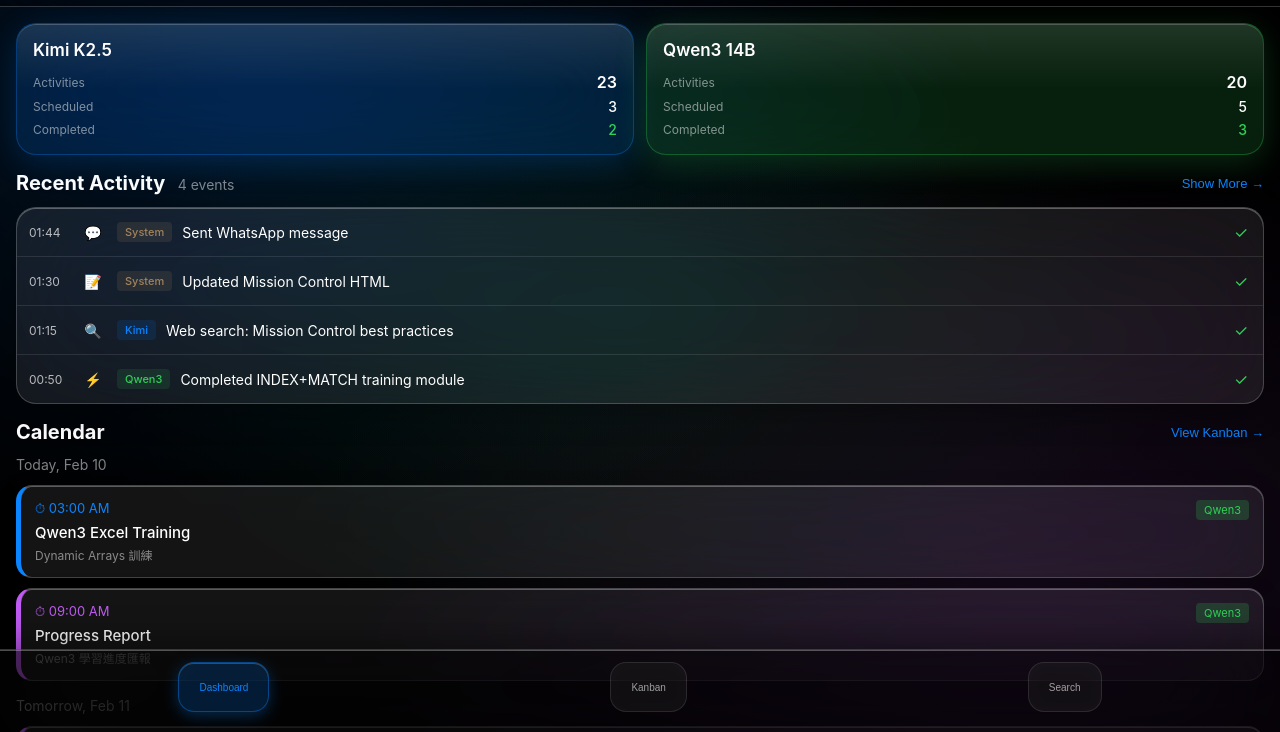
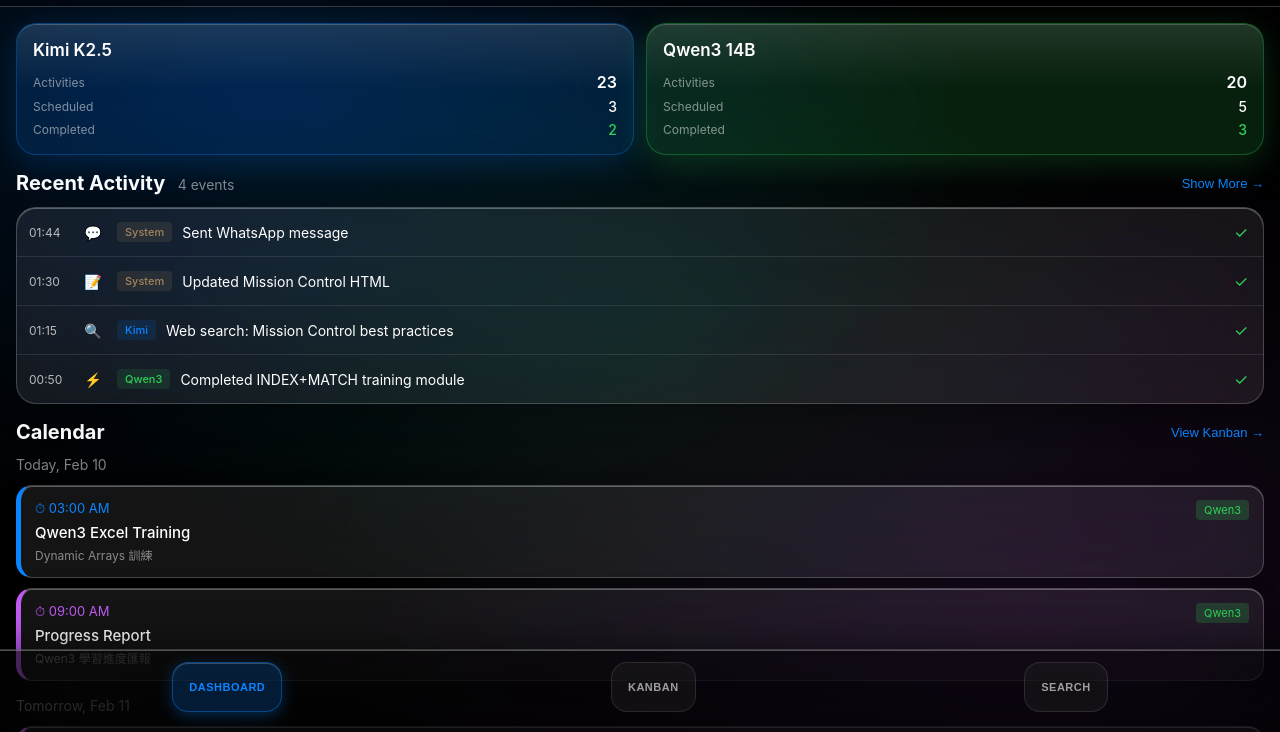
Before and after one commit to allyassistant/beta-test, a plain HTML site: page index.html in a window 1280 px wide. Shown: the part 68-800 px from the top of the page. Drawn offline with Linux system fonts and the light colour scheme.

Commit message:
Update: Tab bar text - uppercase, larger font, heavier weight

```diff
--- a/index.html
+++ b/index.html
@@ -733,13 +733,15 @@
             align-items: center;
             justify-content: center;
             gap: 6px;
-            padding: 10px 20px;
+            padding: 10px 16px;
             background: rgba(255, 255, 255, 0.05);
             border: 1px solid rgba(255, 255, 255, 0.1);
             border-radius: 16px;
             color: rgba(255, 255, 255, 0.6);
-            font-size: 10px;
-            font-weight: 500;
+            font-size: 11px;
+            font-weight: 600;
+            text-transform: uppercase;
+            letter-spacing: 0.5px;
             cursor: pointer;
             transition: all 0.25s cubic-bezier(0.4, 0, 0.2, 1);
             min-width: 64px;
```
